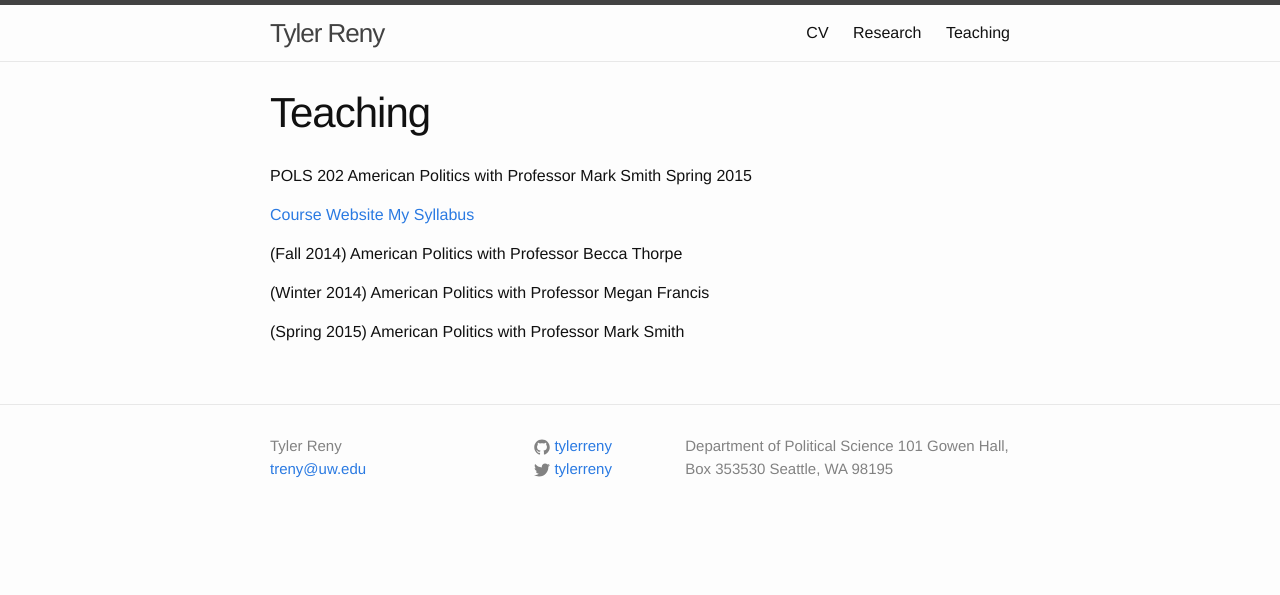
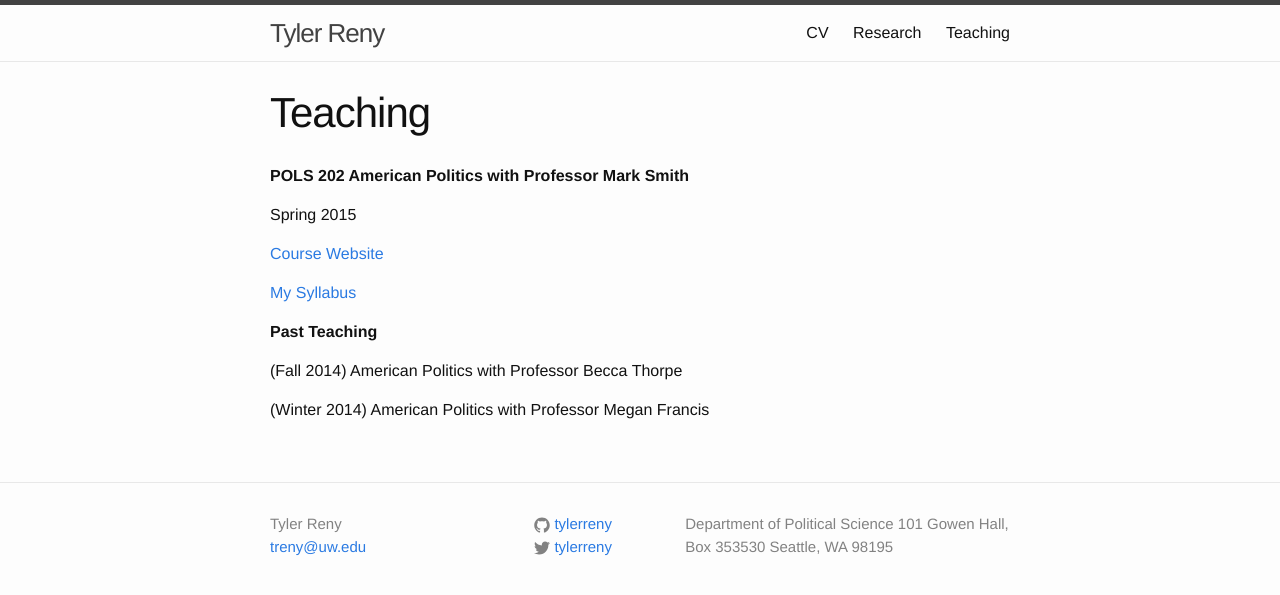
Before and after one commit to tylerreny/tylerreny.github.io, a Jekyll site: the page built from teaching.md, in a window 1280 px wide. Shown: the top 595 px of the page. Built offline with Jekyll 4.4.1, drawn with Linux system fonts in a browser that asks for light colours.

Commit message:
edit teaching page

```diff
--- a/teaching.md
+++ b/teaching.md
@@ -3,14 +3,16 @@ layout: page
 title: Teaching
 permalink: /teaching/
 ---
-POLS 202 American Politics with Professor Mark Smith
+**POLS 202 American Politics with Professor Mark Smith**
+
 Spring 2015
 
 [Course Website](http://courses.washington.edu/smithint/amgov.html)
+
 [My Syllabus](http://tylerreny.github.io/pdf/spring_202.pdf)
+
+**Past Teaching**
 
 (Fall 2014) American Politics with Professor Becca Thorpe
 
 (Winter 2014) American Politics with Professor Megan Francis
-
-(Spring 2015) American Politics with Professor Mark Smith
```
